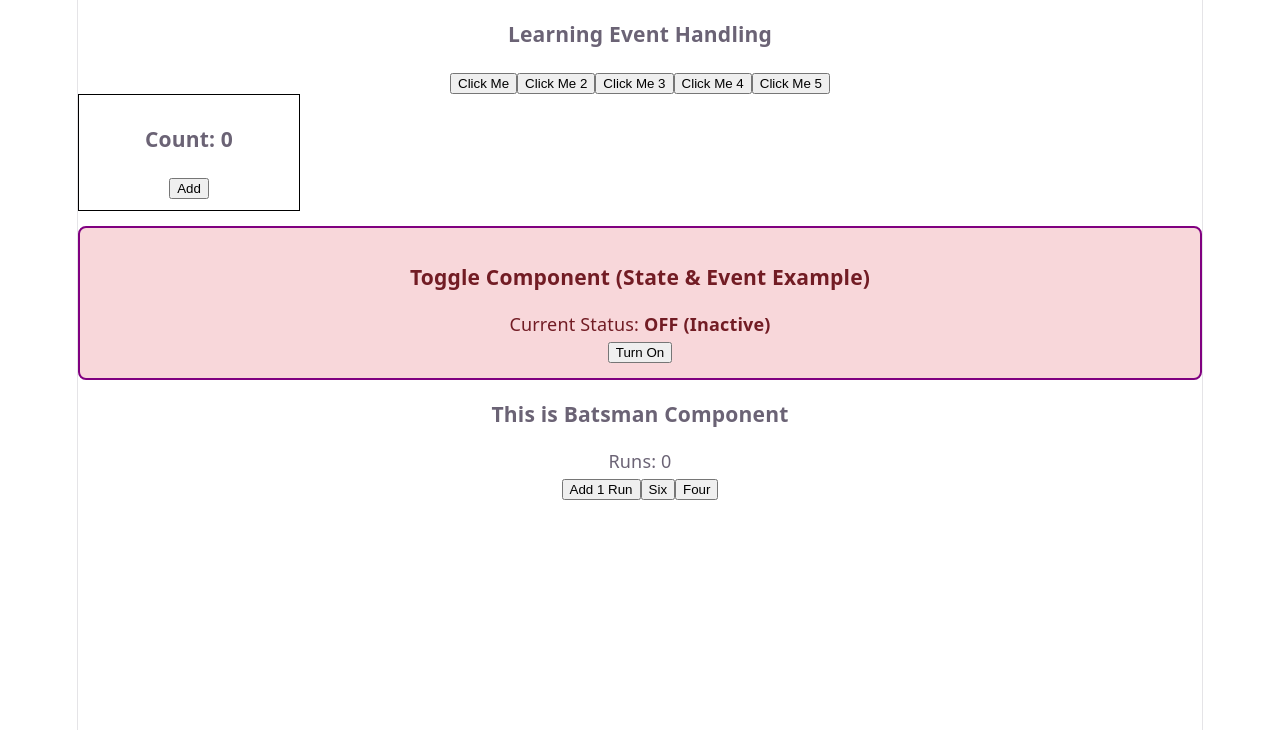
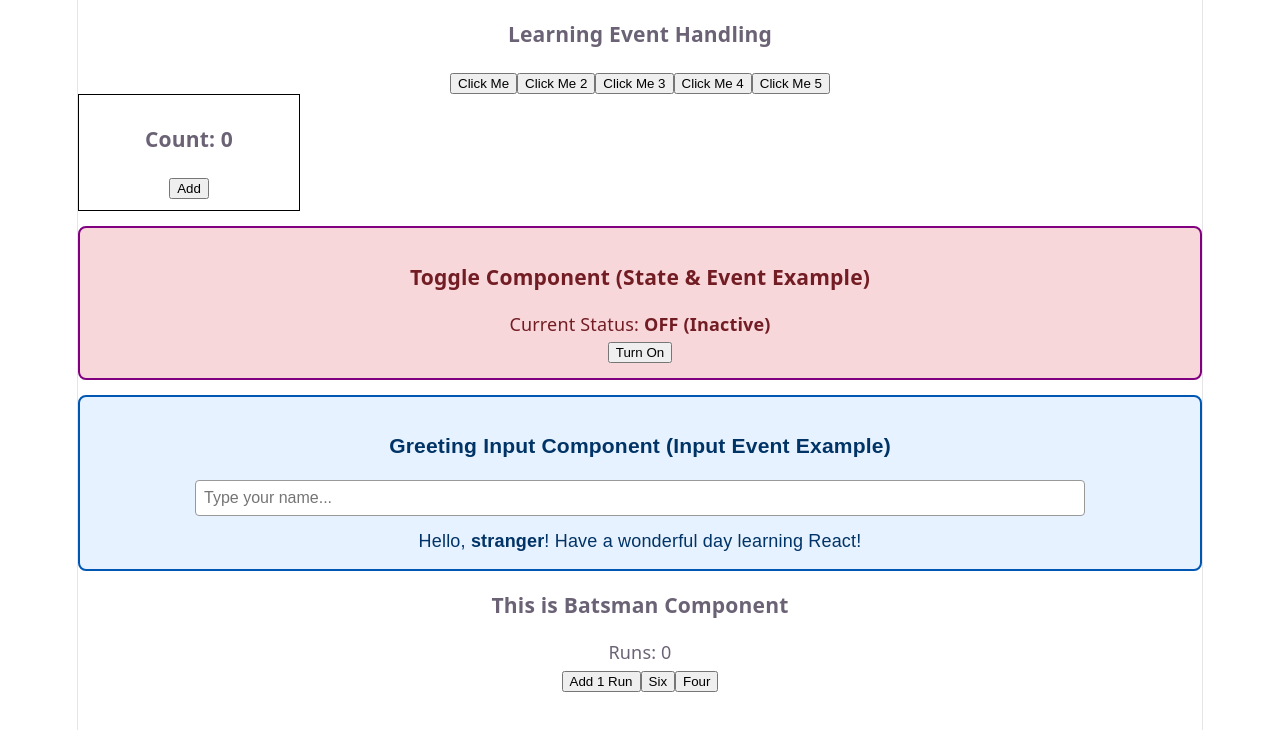
Before and after one commit to Mahidi-Hasan-Chowdhury/Learning-React-Everyday, a React (Vite) app in the folder Module37/event-handler/: page / in a window 1280 px wide. Shown: the top 730 px of the page. Built offline with nearby package versions, Linux system fonts and the light colour scheme.

Commit message:
Add simple GreetingInput component to demonstrate input onChange event handling

```diff
--- a/Module37/event-handler/src/App.jsx
+++ b/Module37/event-handler/src/App.jsx
@@ -7,6 +7,7 @@ import './App.css'
 import Counter from './Counter'
 import Batsman from './Batsman'
 import Toggle from './Toggle'
+import GreetingInput from './GreetingInput'
 
 function App() {
   function handleClick() {
@@ -38,6 +39,8 @@ function App() {
 
        <Toggle></Toggle>
 
+       <GreetingInput></GreetingInput>
+
        <Batsman></Batsman>
     </div>
     </>
--- /dev/null
+++ b/Module37/event-handler/src/GreetingInput.jsx
@@ -0,0 +1,50 @@
+import { useState } from 'react';
+
+export default function GreetingInput() {
+  // 1. Declare a state variable "name" with an empty string as initial value.
+  //    "setName" will be used to update this state.
+  const [name, setName] = useState('');
+
+  // 2. Define the event handler function for input changes.
+  //    It captures the user's keystrokes from the event target value.
+  const handleInputChange = (event) => {
+    setName(event.target.value);
+  };
+
+  // Inline styling to make the component look modern and clean
+  const containerStyle = {
+    border: '2px solid #0056b3',
+    margin: '15px 0',
+    padding: '15px',
+    borderRadius: '8px',
+    backgroundColor: '#e6f2ff', // Light blue background
+    color: '#003366',
+    fontFamily: 'sans-serif'
+  };
+
+  return (
+    <div style={containerStyle}>
+      <h3>Greeting Input Component (Input Event Example)</h3>
+
+      {/* 3. Input element with onChange event listener attached */}
+      <input
+        type="text"
+        placeholder="Type your name..."
+        value={name}
+        onChange={handleInputChange}
+        style={{
+          padding: '8px',
+          fontSize: '16px',
+          width: '80%',
+          borderRadius: '4px',
+          border: '1px solid #999'
+        }}
+      />
+
+      {/* 4. Reactive display that updates as the user types */}
+      <p style={{ marginTop: '12px', fontSize: '18px' }}>
+        Hello, <strong>{name || 'stranger'}</strong>! Have a wonderful day learning React!
+      </p>
+    </div>
+  );
+}
```
